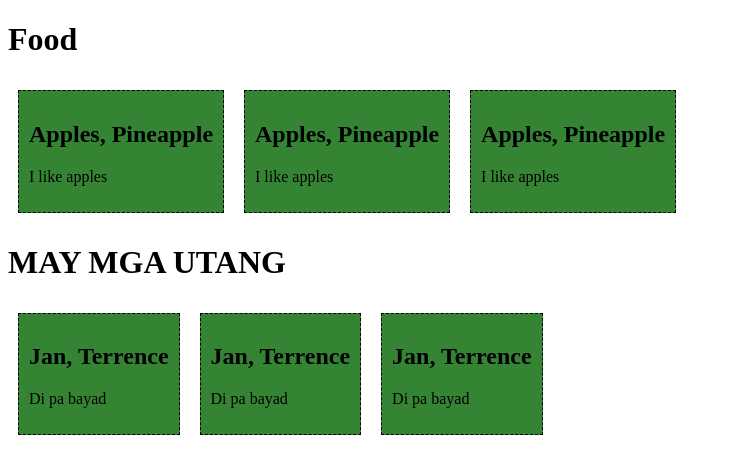
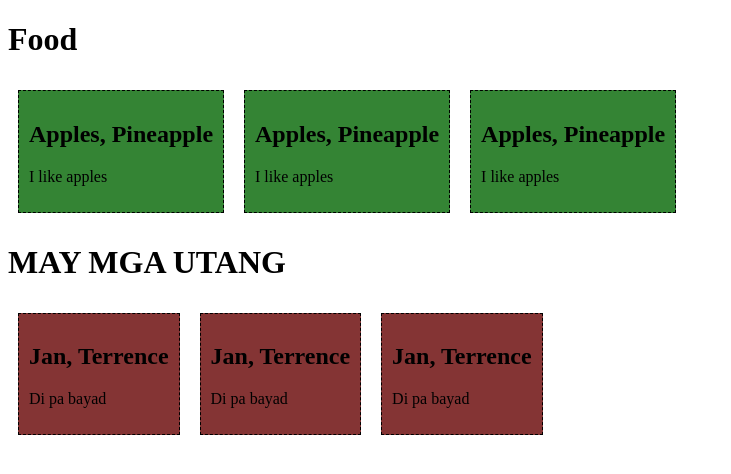
Before and after one commit to gemillan321/webprog-sf241-vuejs, a Vue app in the folder firstfc/: page / in a window 1280 px wide. Shown: the top 474 px of the page, without its empty margins (0-731 px from the left). Built offline with nearby package versions, Linux system fonts and the light colour scheme.

Commit message:
Added Classes

```diff
--- a/firstfc/src/App.vue
+++ b/firstfc/src/App.vue
@@ -15,7 +15,7 @@
 
 
 <style>
- #app > div {
+   .FoodItem{
     border: dashed black 1px;
     display: inline-block;
     margin: 10px;
--- a/firstfc/src/components/FoodItem.vue
+++ b/firstfc/src/components/FoodItem.vue
@@ -1,5 +1,5 @@
 <template>
-  <div>
+  <div class="FoodItem">
     <h2>{{ name }}</h2>
     <p>{{ message }}</p>
   </div>
```
